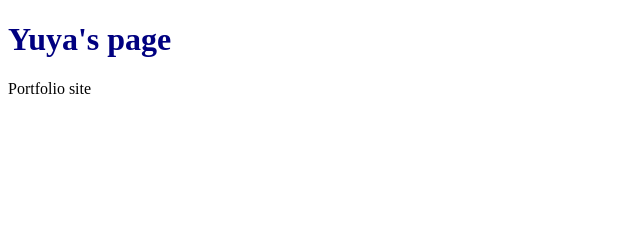
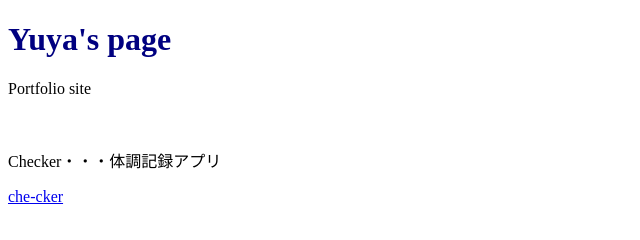
Before and after one commit to Yu-jash/mypage, a plain HTML site: page index.html in a window 1280 px wide. Shown: the whole page, without its empty margins (0-640 px from the left). Drawn offline with Linux system fonts and the light colour scheme.

Commit message:
Update index.html

```diff
--- a/index.html
+++ b/index.html
@@ -9,5 +9,9 @@
     <h1 class="title">Yuya's page</h1>
     <p>Portfolio site</p>
     <img scr= "jigazo.png">
+    <div>
+      <p>Checker・・・体調記録アプリ</p>
+      <a href="https://che-cker.herokuapp.com/">che-cker</a>
+    </div>
   </body>
 </html>
```
